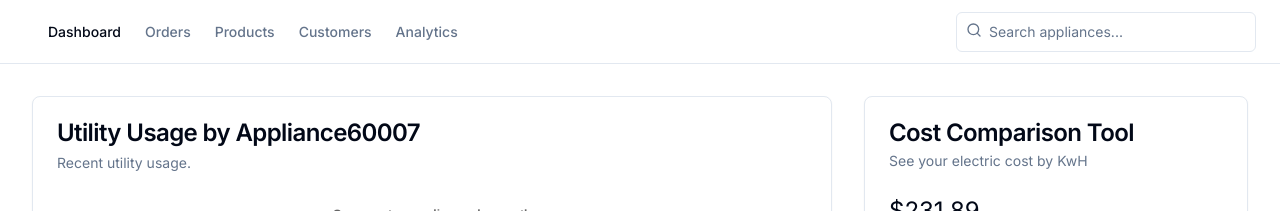
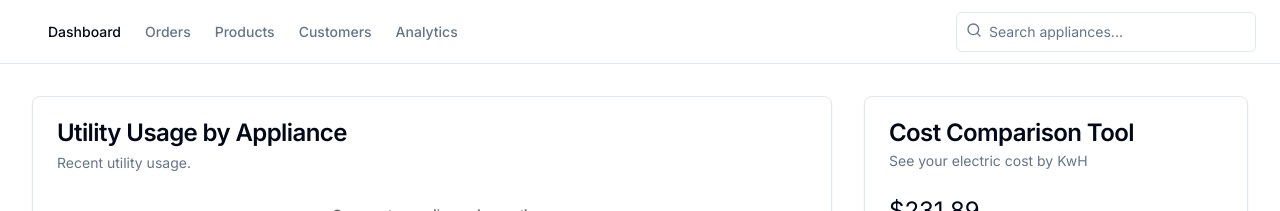
Before and after one commit to cesartheroman/install-frontend, a Next.js app: page /dashboard in a window 1280 px wide. Shown: the top 211 px of the page. Built offline with nearby package versions, Linux system fonts and the light colour scheme.

Commit message:
refactor(utility-chart): removed placeholder data

```diff
--- a/src/app/dashboard/components/UtilityUsageChart.tsx
+++ b/src/app/dashboard/components/UtilityUsageChart.tsx
@@ -12,7 +12,7 @@ const UtilityUsageChart = ({ userData }: { userData: User }) => (
   <Card className="lg:col-span-2" x-chunk="dashboard-01-chunk-4">
     <CardHeader className="flex flex-row items-center">
       <div className="grid gap-2">
-        <CardTitle>Utility Usage by Appliance{userData.zip}</CardTitle>
+        <CardTitle>Utility Usage by Appliance</CardTitle>
         <CardDescription>Recent utility usage.</CardDescription>
       </div>
     </CardHeader>
```
